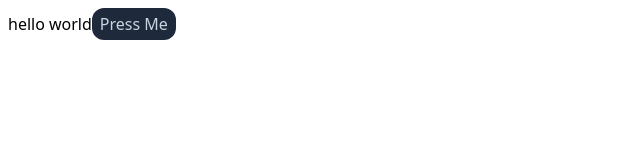
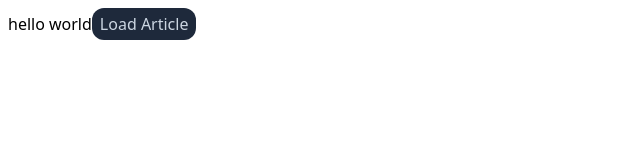
Before and after one commit to alexespejo/poli-bot, a React (Vite) app in the folder poli-extension/: page / in a window 1280 px wide. Shown: the top 160 px of the page, without its empty margins (0-640 px from the left). Built offline with nearby package versions, Linux system fonts and the light colour scheme.

Commit message:
tailwind

```diff
--- a/poli-extension/src/App.tsx
+++ b/poli-extension/src/App.tsx
@@ -1,5 +1,5 @@
+import { useState } from "react";
 import { grabArticle } from "./getPageArticle.js";
-import { useState } from "react";
 
 function App() {
  const [message, setMessage] = useState("hello world");
@@ -11,7 +11,7 @@ function App() {
     className="bg-slate-800 rounded-xl px-2 py-1 text-slate-300"
     onClick={async () => setMessage(await grabArticle())}
    >
-    Press Me
+    Load Article
    </button>
   </div>
  );
```
